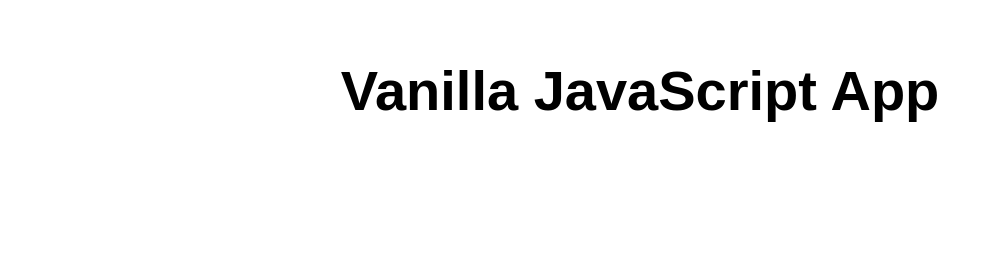
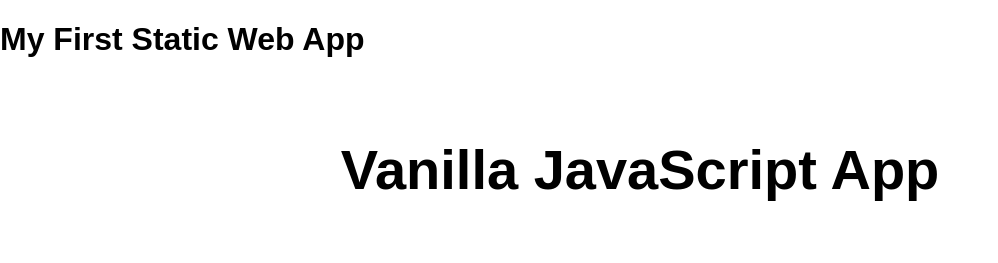
Before and after one commit to INCREDIBLE18/my-first-static-web-app, a website: page src/index.html in a window 1280 px wide. Shown: the whole page, without its empty margins (0-998 px from the left). Drawn offline with Linux system fonts and the light colour scheme.

Commit message:
Update index.html

```diff
--- a/src/index.html
+++ b/src/index.html
@@ -5,7 +5,8 @@
   <meta charset="UTF-8">
   <meta name="viewport" content="width=device-width, initial-scale=1.0">
   <link rel="stylesheet" href="styles.css">
-  <title>Vanilla JavaScript App</title>
+  <title>My App</title>
+  <h1> My First Static Web App</h1>
 </head>
 
 <body>
```
